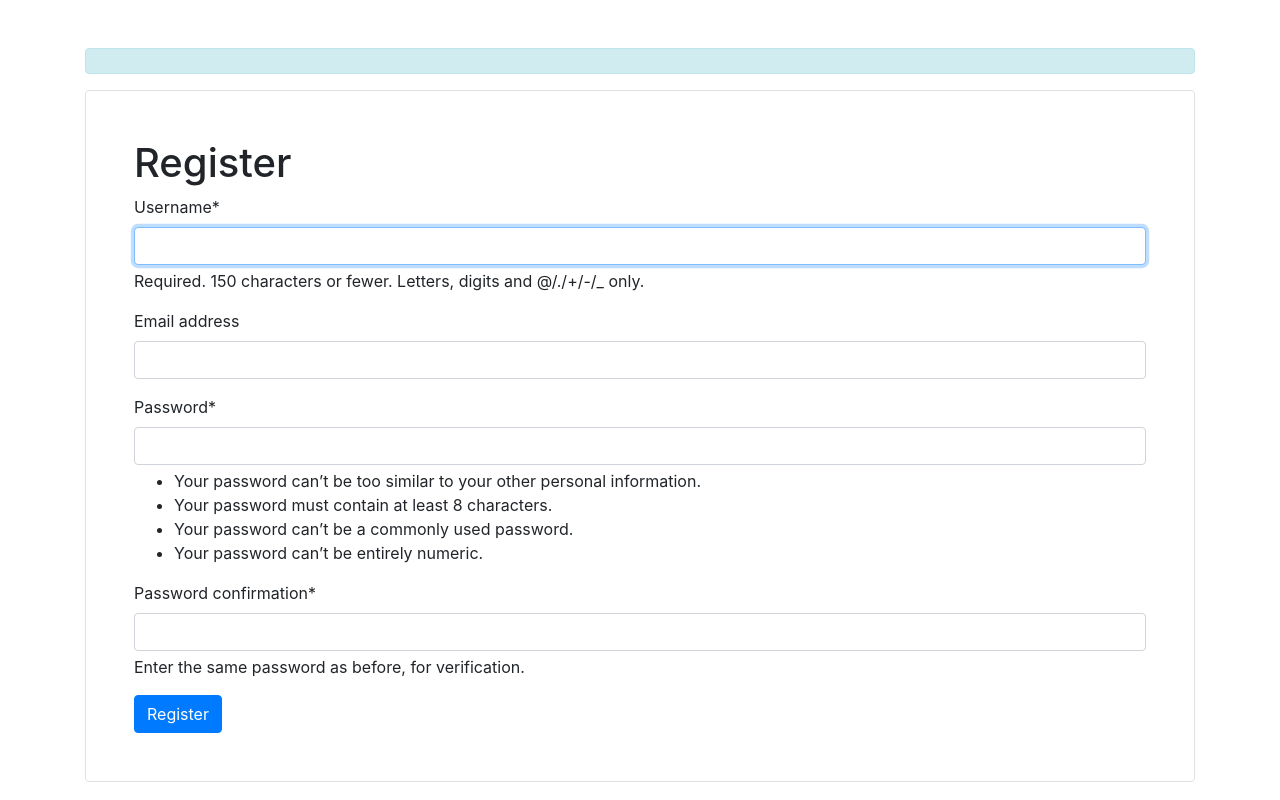
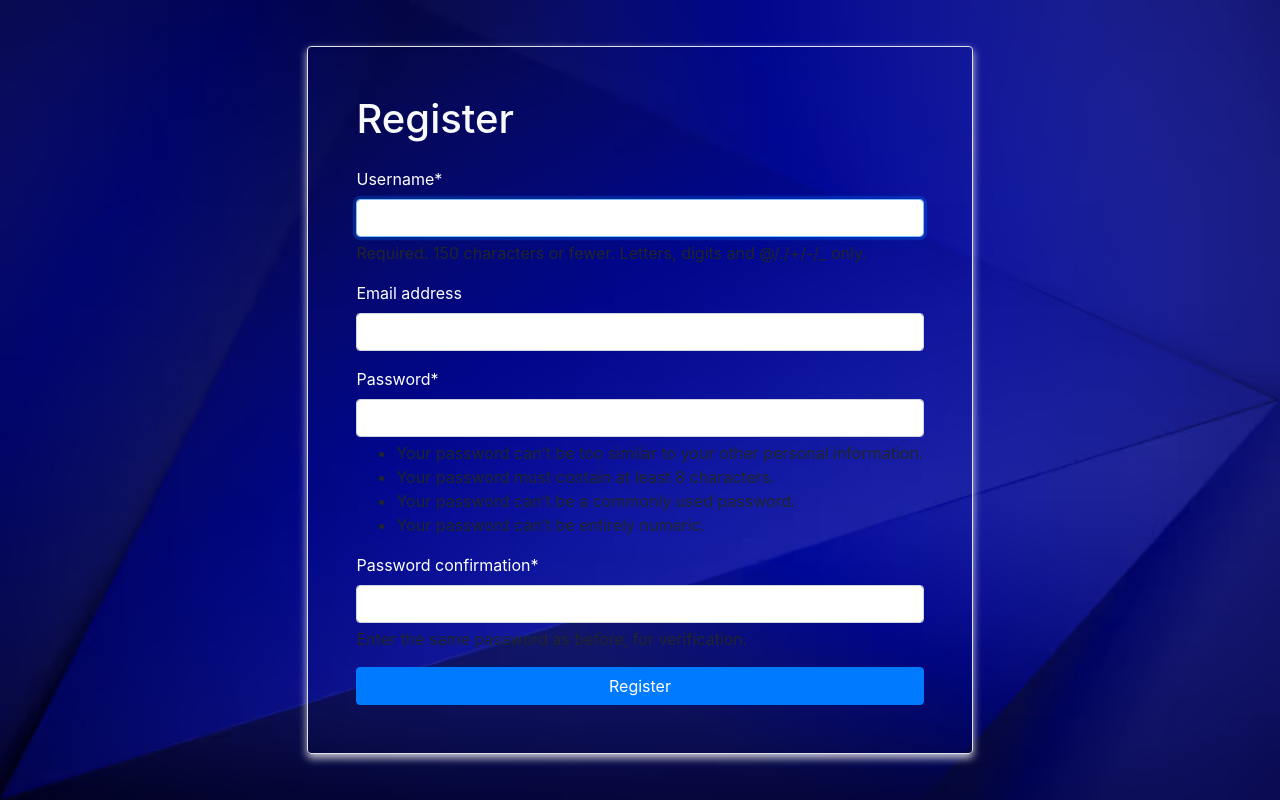
Before and after one commit to D-Eva-Code/Project_management_system, a Django app: template project_management_system/userapp/templates/register.html in a window 1280 px wide. Run offline with Django 5.2, Linux system fonts and the light colour scheme; the template is opened without the code that fills it: values that come from a table or form of the project are taken from there, others are empty; some libraries are stand-ins or nearby versions.

Commit message:
updated register form

```diff
--- a/project_management_system/project_management_system/settings.py
+++ b/project_management_system/project_management_system/settings.py
@@ -54,7 +54,11 @@
 ]
 
 ROOT_URLCONF = 'project_management_system.urls'
-
+STATIC_URL = "/static/"
+import os
+STATICFILES_DIRS = [
+    os.path.join(BASE_DIR, "static"),
+]
 TEMPLATES = [
     {
         'BACKEND': 'django.template.backends.django.DjangoTemplates',
--- a/project_management_system/userapp/templates/register.html
+++ b/project_management_system/userapp/templates/register.html
@@ -1,3 +1,4 @@
+{% load static %}
 {% load crispy_forms_tags %}
 <!DOCTYPE html>
 <html lang="en">
@@ -8,10 +9,36 @@
     {% comment %} <link rel="https://cdn.jsdelivr.net/npm/bootstrap@5.3.2/dist/css/bootstrap.min.css" rel="stylesheet"> {% endcomment %}
      <link rel="stylesheet" href="https://cdn.jsdelivr.net/npm/bootstrap@4.3.1/dist/css/bootstrap.min.css" integrity="sha384-ggOyR0iXCbMQv3Xipma34MD+dH/1fQ784/j6cY/iJTQUOhcWr7x9JvoRxT2MZw1T" crossorigin="anonymous">
     <script src="https://maxcdn.bootstrapcdn.com/bootstrap/3.2.0/js/bootstrap.min.js"></script>
-    </head>
+
+
+     <style>
+        .bg-transparent {
+            background-color: rgba(255, 255, 255, 0.8); /* white with 80% opacity */
+            padding: 30px;
+            border-radius: 15px;
+            min-width: 350px;
+        }
+        .bg-transparent label,
+        .bg-transparent .helptext,
+        .bg-transparent .text-muted,
+        .bg-transparent .invalid-feedback {
+    color: white !important;
+}
+        .bg-transparent .errorlist li,
+    .bg-transparent .invalid-feedback,
+    .bg-transparent .form-control.is-invalid + .errorlist li {
+    color: #ffdddd !important; /* light red for errors */
+}
+        .light-shadow {
+            box-shadow: 0 4px 8px rgba(255, 255, 255, 0.8);
+        }
+    </style>
+</head>
 <body>
-    <div class= "container">
-        <div class="alert alert-info mt-5" role="alert">
+    {% comment %} <div class=" background-image" style="background-image: url('{%static "images/bg.jpg"%}'); height: 100vh; background-size: cover; background-position: center;">
+
+    <div class= "container "> {% endcomment %}
+        {% comment %} <div class="alert alert-info mt-5" role="alert">
             {% if messages %}
                 {% for message in messages %}
                     <div class="alert alert-{{ message.tags }} alert-dismissible fade show" role="alert">
@@ -20,15 +47,23 @@
                 </div>
                 {% endfor %}
             {% endif %}
+        </div> {% endcomment %}
+        <div class="d-flex justify-content-center align-items-center"
+         style="background-image: url('{% static "images/aces_blue.avif" %}');
+                height: 100vh;
+                background-size: cover;
+                background-position: center;">
+
+        <!-- Form container -->
+        <div class="border border-3 p-5 rounded bg-transparent m-4 light-shadow" style="min-width: 350px; text-light">
+            <h1 class="mb-4 text-light">Register</h1>
+            <form method="post">
+                {% csrf_token %}
+                {{ form|crispy }}
+                <button type="submit" class="btn btn-primary w-100">Register</button>
+            </form>
         </div>
-        <div class= "border border-3 p-5 rounded" >
-        <h1>Register</h1>
-    <form method="post">
-        {% csrf_token %}
-        {{form|crispy}}
-        <button type="submit" class="btn btn-primary">Register</button>
 
-    </form>
-</div>
+    </div>
 </body>
 </html>
```
Also changed, not shown: project_management_system/static/images/aces_blue.avif (added), project_management_system/static/images/bg.jpg (added).
